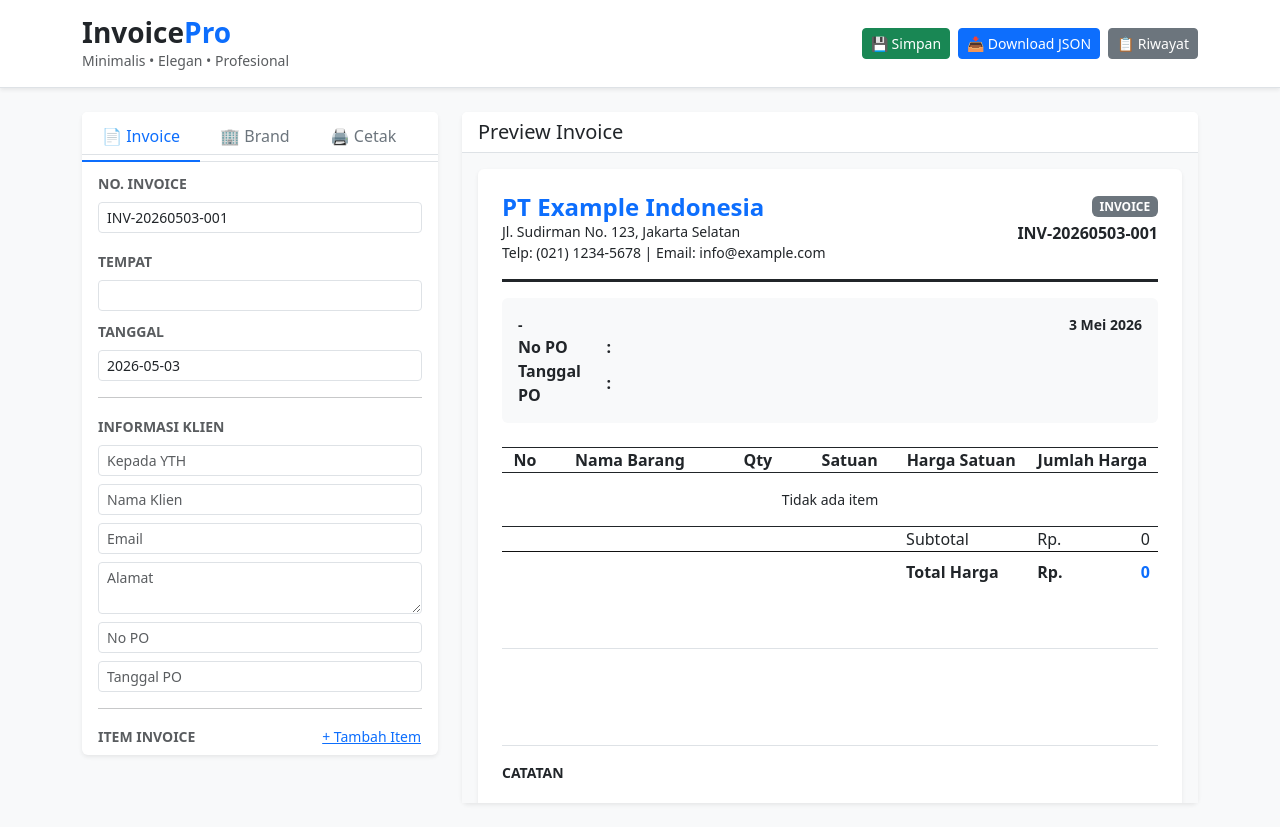
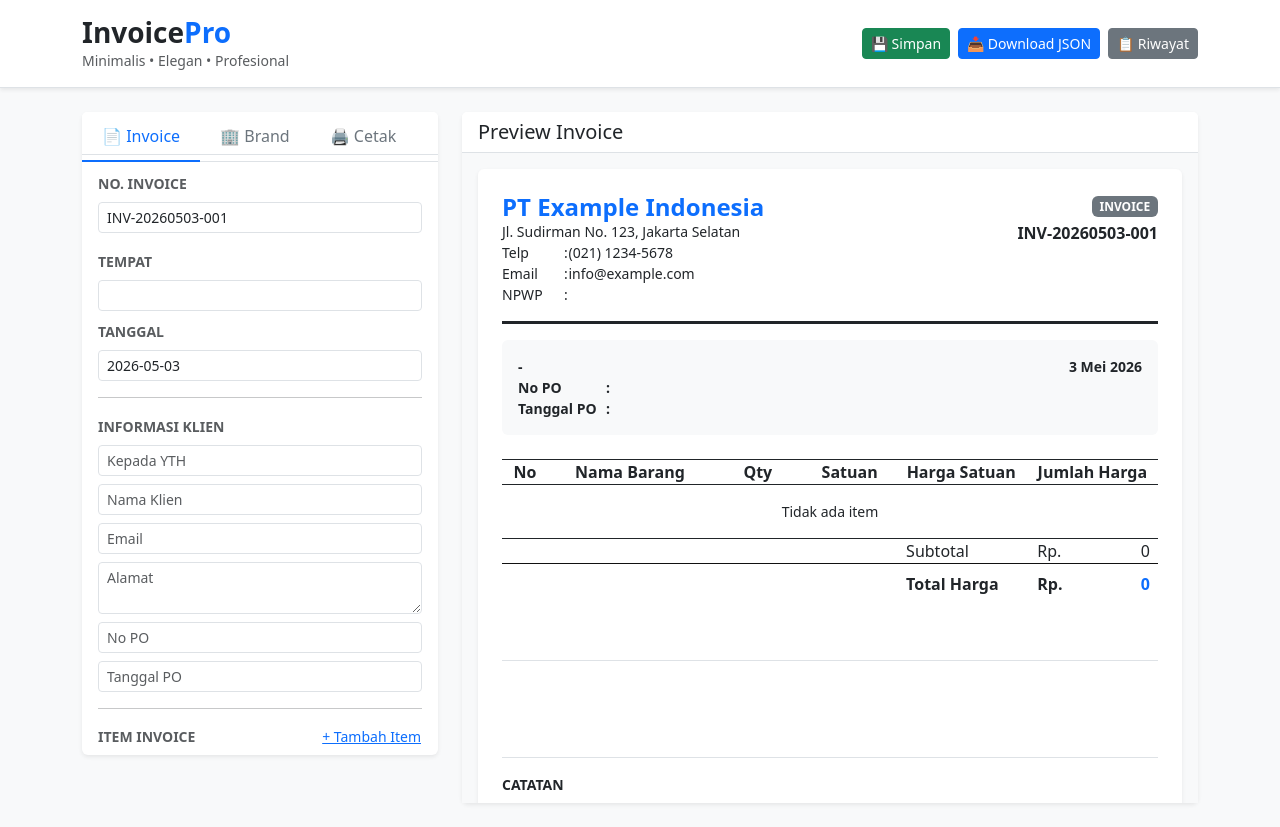
Before and after one commit to AllanWijaya/invoice-maker, a Next.js app: page / in a window 1280 px wide. Built offline with nearby package versions, Linux system fonts and the light colour scheme.

Commit message:
+ Update header company + Add custom text pada No PO dan Tanggal PO

```diff
--- a/pages/components/InvoicePreview.tsx
+++ b/pages/components/InvoicePreview.tsx
@@ -85,16 +85,29 @@ const InvoicePreview = forwardRef<HTMLDivElement, InvoicePreviewProps>(
                     <p className="custom-text mb-0">
                       {brandData.companyAddress}
                     </p>
-                    <p className="custom-text mb-0">
-                      {brandData.companyPhone &&
-                        `Telp: ${brandData.companyPhone}`}
-                      {brandData.companyEmail &&
-                        ` | Email: ${brandData.companyEmail}`}
-                    </p>
-                    <p className="custom-text mb-0">
-                      {brandData.companyNPWP &&
-                        `NPWP: ${brandData.companyNPWP}`}
-                    </p>
+                    <table className="w-100">
+                      <tr className="custom-text">
+                        <td style={{ width: "19%" }}>Telp</td>
+                        <td style={{ width: "1%" }}>: </td>
+                        <td style={{ width: "60%" }}>
+                          {brandData.companyPhone || ""}
+                        </td>
+                      </tr>
+                      <tr className="custom-text">
+                        <td style={{ width: "19%" }}>Email</td>
+                        <td style={{ width: "1%" }}>: </td>
+                        <td style={{ width: "60%" }}>
+                          {brandData.companyEmail || ""}
+                        </td>
+                      </tr>
+                      <tr className="custom-text">
+                        <td style={{ width: "19%" }}>NPWP</td>
+                        <td style={{ width: "1%" }}>: </td>
+                        <td style={{ width: "60%" }}>
+                          {brandData.companyNPWP || ""}
+                        </td>
+                      </tr>
+                    </table>
                   </div>
                 </div>
                 <div className="col-3 text-end">
@@ -139,14 +152,14 @@ const InvoicePreview = forwardRef<HTMLDivElement, InvoicePreviewProps>(
                   {invoiceData.clientAddress || ""}
                 </p>
                 <table className="w-100">
-                  <tr className="fw-semibold">
+                  <tr className="custom-text fw-semibold">
                     <td style={{ width: "10%" }}>No PO</td>
                     <td style={{ width: "1%" }}>:</td>
                     <td style={{ width: "60%" }}>
                       {invoiceData.POnumber || ""}
                     </td>
                   </tr>
-                  <tr className="fw-semibold">
+                  <tr className="custom-text fw-semibold">
                     <td style={{ width: "10%" }}>Tanggal PO</td>
                     <td style={{ width: "1%" }}>:</td>
                     <td style={{ width: "60%" }}>{invoiceData.POdate || ""}</td>
```
